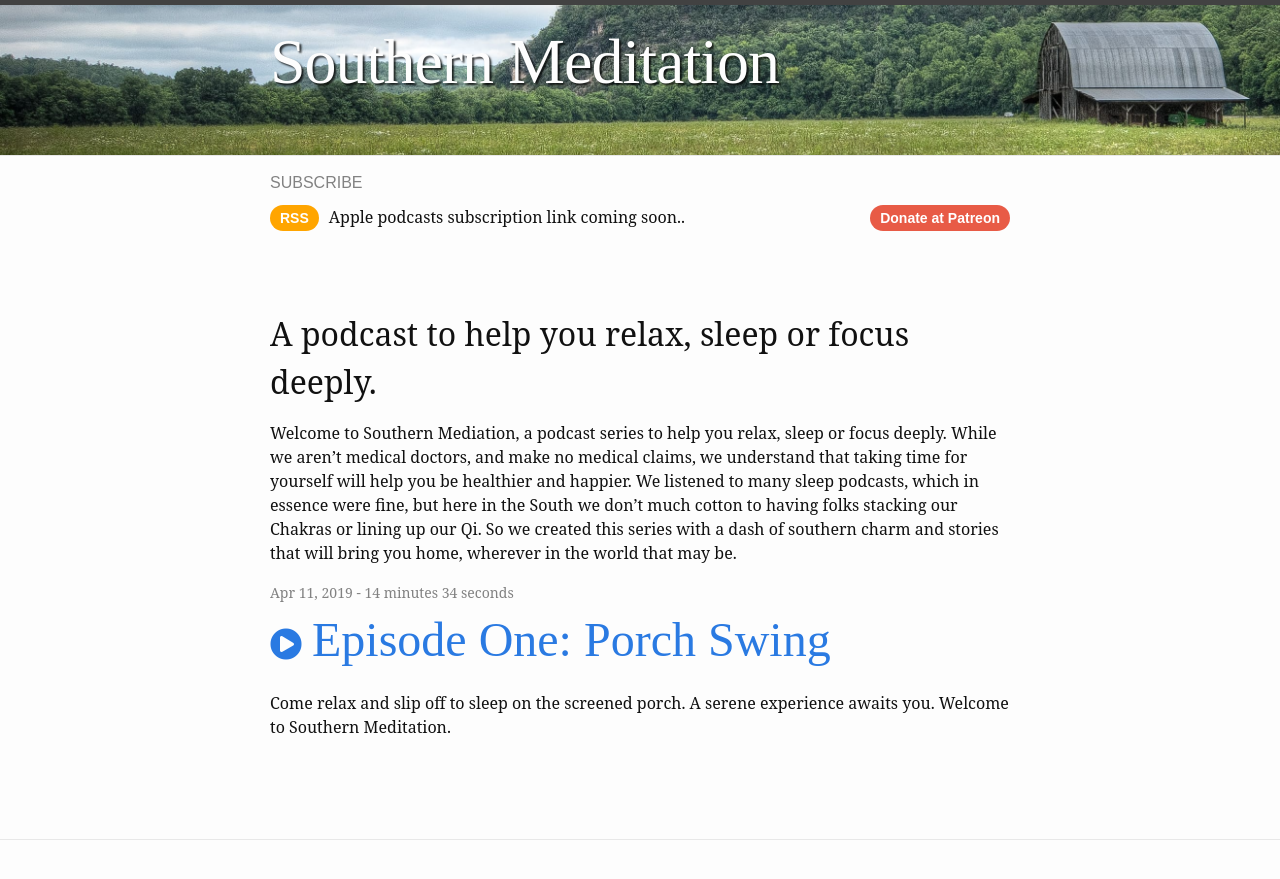
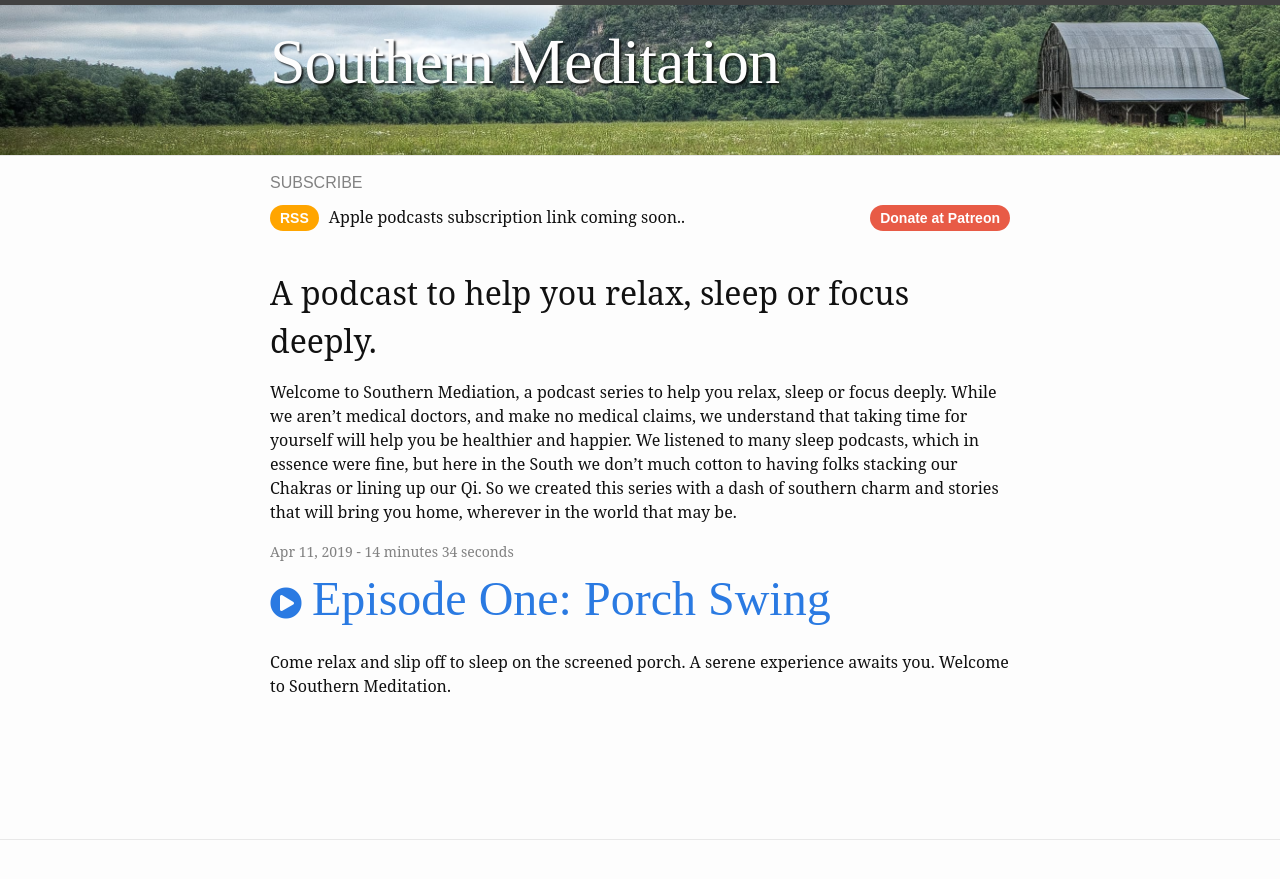
Before and after one commit to bartdorsey/southernmeditation.com, a Jekyll site: the page built from index.md, in a window 1280 px wide. Shown: the top 879 px of the page. Built offline with Jekyll 4.4.1, drawn with Linux system fonts in a browser that asks for light colours; comment, search, counter and statistics services are not loaded.

Commit message:
Fixing height spacing on button bar

```diff
--- a/_sass/minima/_layout.scss
+++ b/_sass/minima/_layout.scss
@@ -313,7 +313,6 @@
 
 .button-bar {
   padding: $spacing-unit/2 0 0 0;
-  flex: 1;
   &__subscribe {
     text-transform: uppercase;
     color: $grey-color;
```
